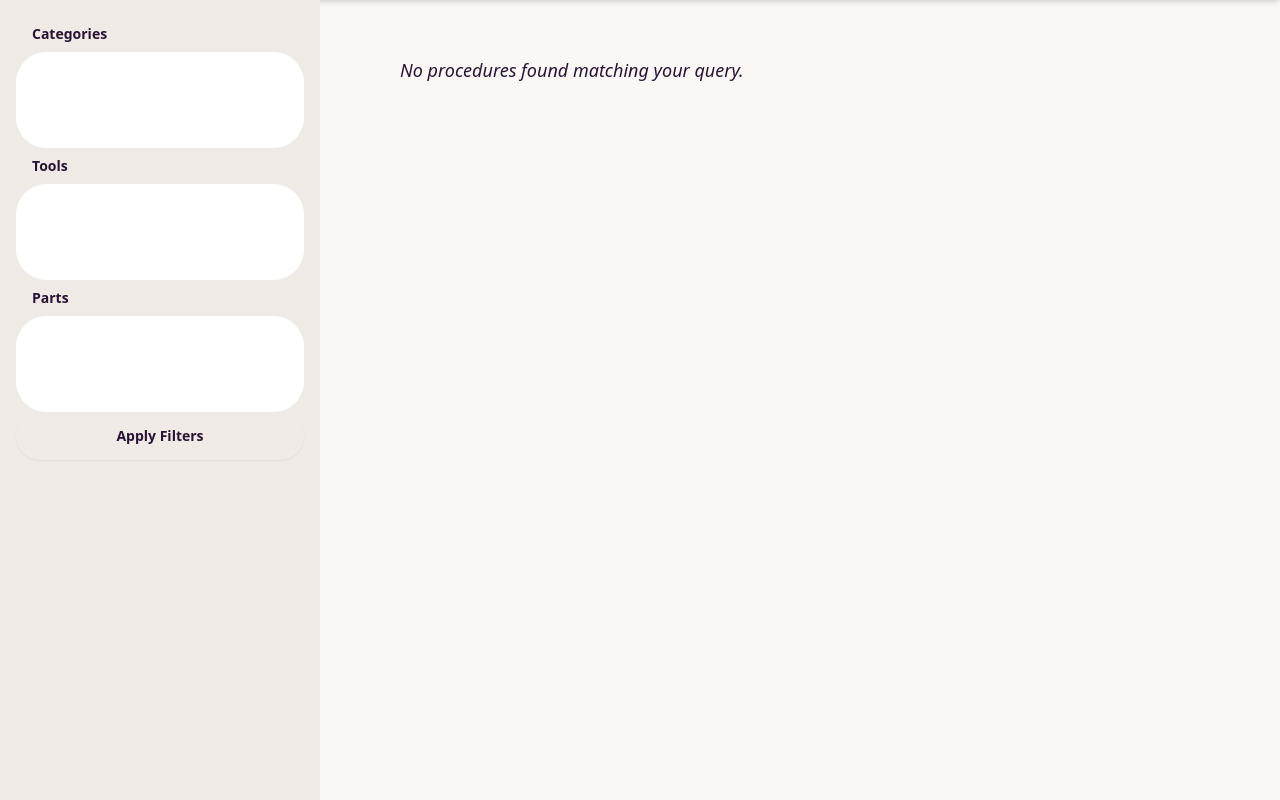
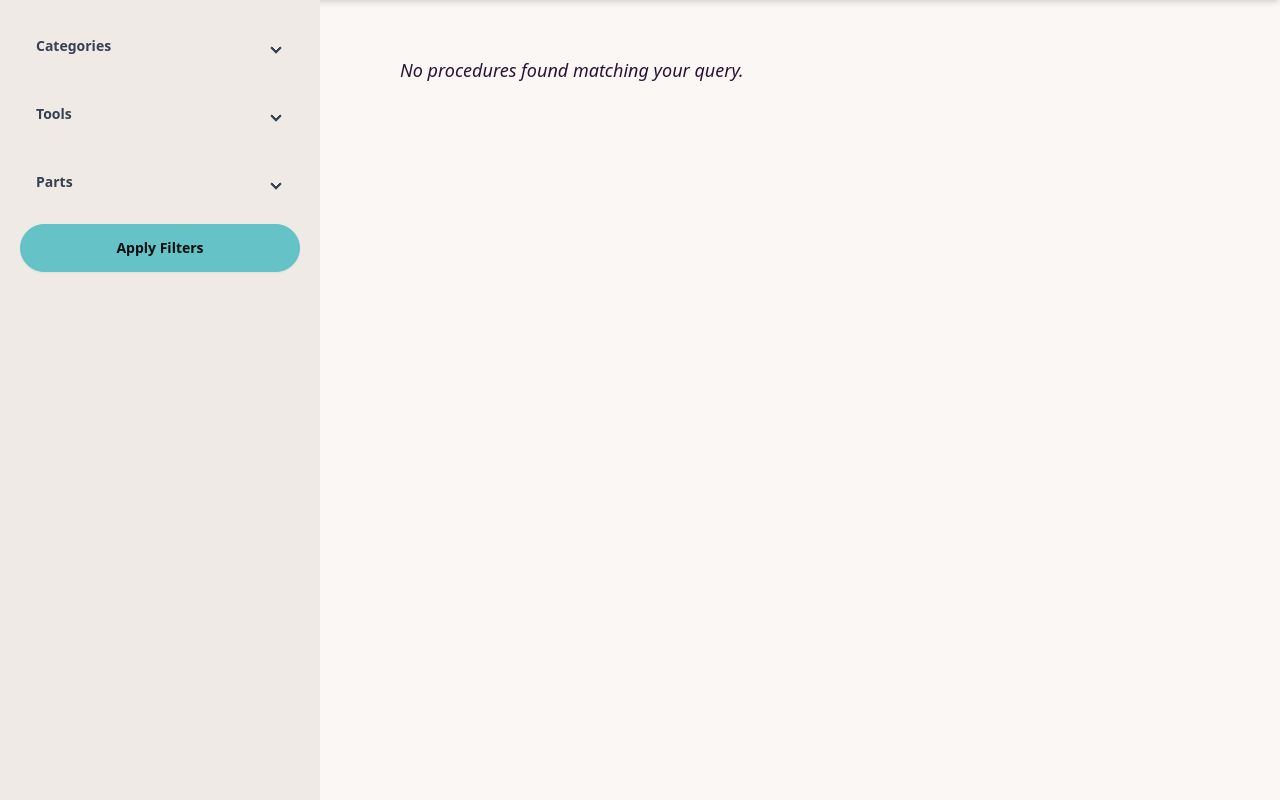
Before and after one commit to Divrr/CITS3005-project, a Flask app: template app/templates/searchpage.html in a window 1280 px wide. Shown: the part 80-880 px from the top of the page. Run offline with Flask 3, Linux system fonts and the light colour scheme; the template is opened without the code that fills it: values that come from a table or form of the project are taken from there, others are empty.

Commit message:
implemented style changes and separation of concerns on faceted search

```diff
--- a/app/forms.py
+++ b/app/forms.py
@@ -3,7 +3,7 @@ from wtforms import StringField, SelectMultipleField, SubmitField
 from wtforms.validators import DataRequired
 
 class SearchForm(FlaskForm):
-    query = StringField('Query', validators=[DataRequired()])
+    query = StringField('Query')
     categories = SelectMultipleField('Categories', choices=[], coerce=str)
     tools = SelectMultipleField('Tools', choices=[], coerce=str)
     parts = SelectMultipleField('Parts', choices=[], coerce=str)
--- a/app/static/src/output.css
+++ b/app/static/src/output.css
@@ -868,6 +859,70 @@ html {
   --tw-border-opacity: 0.2;
 }
 
+.collapse:not(td):not(tr):not(colgroup) {
+  visibility: visible;
+}
+
+.collapse {
+  position: relative;
+  display: grid;
+  overflow: hidden;
+  grid-template-rows: auto 0fr;
+  transition: grid-template-rows 0.2s;
+  width: 100%;
+  border-radius: var(--rounded-box, 1rem);
+}
+
+.collapse-title,
+.collapse > input[type="checkbox"],
+.collapse > input[type="radio"],
+.collapse-content {
+  grid-column-start: 1;
+  grid-row-start: 1;
+}
+
+.collapse > input[type="checkbox"],
+.collapse > input[type="radio"] {
+  -webkit-appearance: none;
+     -moz-appearance: none;
+          appearance: none;
+  opacity: 0;
+}
+
+.collapse-content {
+  visibility: hidden;
+  grid-column-start: 1;
+  grid-row-start: 2;
+  min-height: 0px;
+  transition: visibility 0.2s;
+  transition: padding 0.2s ease-out,
+    background-color 0.2s ease-out;
+  padding-left: 1rem;
+  padding-right: 1rem;
+  cursor: unset;
+}
+
+.collapse[open],
+.collapse-open,
+.collapse:focus:not(.collapse-close) {
+  grid-template-rows: auto 1fr;
+}
+
+.collapse:not(.collapse-close):has(> input[type="checkbox"]:checked),
+.collapse:not(.collapse-close):has(> input[type="radio"]:checked) {
+  grid-template-rows: auto 1fr;
+}
+
+.collapse[open] > .collapse-content,
+.collapse-open > .collapse-content,
+.collapse:focus:not(.collapse-close) > .collapse-content,
+.collapse:not(.collapse-close) > input[type="checkbox"]:checked ~ .collapse-content,
+.collapse:not(.collapse-close) > input[type="radio"]:checked ~ .collapse-content {
+  visibility: visible;
+  min-height: -moz-fit-content;
+  min-height: fit-content;
+}
+
 .drawer {
   position: relative;
   display: grid;
@@ -1143,59 +1198,6 @@ html {
   text-decoration-line: underline;
 }
 
-.menu {
-  display: flex;
-  flex-direction: column;
-  flex-wrap: wrap;
-  font-size: 0.875rem;
-  line-height: 1.25rem;
-  padding: 0.5rem;
-}
-
-.menu :where(li ul) {
-  position: relative;
-  white-space: nowrap;
-  margin-inline-start: 1rem;
-  padding-inline-start: 0.5rem;
-}
-
-.menu :where(li:not(.menu-title) > *:not(ul, details, .menu-title, .btn)), .menu :where(li:not(.menu-title) > details > summary:not(.menu-title)) {
-  display: grid;
-  grid-auto-flow: column;
-  align-content: flex-start;
-  align-items: center;
-  gap: 0.5rem;
-  grid-auto-columns: minmax(auto, max-content) auto max-content;
-  -webkit-user-select: none;
-     -moz-user-select: none;
-          user-select: none;
-}
-
-.menu li.disabled {
-  cursor: not-allowed;
-  -webkit-user-select: none;
-     -moz-user-select: none;
-          user-select: none;
-  color: var(--fallback-bc,oklch(var(--bc)/0.3));
-}
-
-.menu :where(li > .menu-dropdown:not(.menu-dropdown-show)) {
-  display: none;
-}
-
-:where(.menu li) {
-  position: relative;
-  display: flex;
-  flex-shrink: 0;
-  flex-direction: column;
-  flex-wrap: wrap;
-  align-items: stretch;
-}
-
-:where(.menu li) .badge {
-  justify-self: end;
-}
-
 .navbar {
   display: flex;
   align-items: center;
@@ -1207,6 +1209,40 @@ html {
 :where(.navbar > *:not(script, style)) {
   display: inline-flex;
   align-items: center;
+}
+
+.select {
+  display: inline-flex;
+  cursor: pointer;
+  -webkit-user-select: none;
+     -moz-user-select: none;
+          user-select: none;
+  -webkit-appearance: none;
+     -moz-appearance: none;
+          appearance: none;
+  height: 3rem;
+  min-height: 3rem;
+  padding-inline-start: 1rem;
+  padding-inline-end: 2.5rem;
+  font-size: 0.875rem;
+  line-height: 1.25rem;
+  line-height: 2;
+  border-radius: var(--rounded-btn, 0.5rem);
+  border-width: 1px;
+  border-color: transparent;
+  --tw-bg-opacity: 1;
+  background-color: var(--fallback-b1,oklch(var(--b1)/var(--tw-bg-opacity)));
+  background-image: linear-gradient(45deg, transparent 50%, currentColor 50%),
+    linear-gradient(135deg, currentColor 50%, transparent 50%);
+  background-position: calc(100% - 20px) calc(1px + 50%),
+    calc(100% - 16.1px) calc(1px + 50%);
+  background-size: 4px 4px,
+    4px 4px;
+  background-repeat: no-repeat;
+}
+
+.select[multiple] {
+  height: auto;
 }
 
 .steps {
@@ -1251,12 +1287,35 @@ html {
     background-color: var(--btn-color, var(--fallback-b2));
     border-color: var(--btn-color, var(--fallback-b2));
   }
+
+  .btn-primary {
+    --btn-color: var(--fallback-p);
+  }
+}
+
+@supports (color: color-mix(in oklab, black, black)) {
+  .btn-outline.btn-primary.btn-active {
+    background-color: color-mix(in oklab, var(--fallback-p,oklch(var(--p)/1)) 90%, black);
+    border-color: color-mix(in oklab, var(--fallback-p,oklch(var(--p)/1)) 90%, black);
+  }
 }
 
 .btn:focus-visible {
   outline-style: solid;
   outline-width: 2px;
   outline-offset: 2px;
+}
+
+.btn-primary {
+  --tw-text-opacity: 1;
+  color: var(--fallback-pc,oklch(var(--pc)/var(--tw-text-opacity)));
+  outline-color: var(--fallback-p,oklch(var(--p)/1));
+}
+
+@supports (color: oklch(0% 0 0)) {
+  .btn-primary {
+    --btn-color: var(--p);
+  }
 }
 
 .btn.glass {
@@ -1409,6 +1478,130 @@ html {
   }
 }
 
+details.collapse {
+  width: 100%;
+}
+
+details.collapse summary {
+  position: relative;
+  display: block;
+  outline: 2px solid transparent;
+  outline-offset: 2px;
+}
+
+details.collapse summary::-webkit-details-marker {
+  display: none;
+}
+
+.collapse:focus-visible {
+  outline-style: solid;
+  outline-width: 2px;
+  outline-offset: 2px;
+  outline-color: var(--fallback-bc,oklch(var(--bc)/1));
+}
+
+.collapse:has(.collapse-title:focus-visible),
+.collapse:has(> input[type="checkbox"]:focus-visible),
+.collapse:has(> input[type="radio"]:focus-visible) {
+  outline-style: solid;
+  outline-width: 2px;
+  outline-offset: 2px;
+  outline-color: var(--fallback-bc,oklch(var(--bc)/1));
+}
+
+.collapse-arrow > .collapse-title:after {
+  position: absolute;
+  display: block;
+  height: 0.5rem;
+  width: 0.5rem;
+  --tw-translate-y: -100%;
+  --tw-rotate: 45deg;
+  transform: translate(var(--tw-translate-x), var(--tw-translate-y)) rotate(var(--tw-rotate)) skewX(var(--tw-skew-x)) skewY(var(--tw-skew-y)) scaleX(var(--tw-scale-x)) scaleY(var(--tw-scale-y));
+  transition-property: all;
+  transition-timing-function: cubic-bezier(0.4, 0, 0.2, 1);
+  transition-timing-function: cubic-bezier(0, 0, 0.2, 1);
+  transition-duration: 150ms;
+  transition-duration: 0.2s;
+  top: 1.9rem;
+  inset-inline-end: 1.4rem;
+  content: "";
+  transform-origin: 75% 75%;
+  box-shadow: 2px 2px;
+  pointer-events: none;
+}
+
+.collapse-plus > .collapse-title:after {
+  position: absolute;
+  display: block;
+  height: 0.5rem;
+  width: 0.5rem;
+  transition-property: all;
+  transition-timing-function: cubic-bezier(0.4, 0, 0.2, 1);
+  transition-timing-function: cubic-bezier(0, 0, 0.2, 1);
+  transition-duration: 300ms;
+  top: 0.9rem;
+  inset-inline-end: 1.4rem;
+  content: "+";
+  pointer-events: none;
+}
+
+.collapse:not(.collapse-open):not(.collapse-close) > input[type="checkbox"],
+.collapse:not(.collapse-open):not(.collapse-close) > input[type="radio"]:not(:checked),
+.collapse:not(.collapse-open):not(.collapse-close) > .collapse-title {
+  cursor: pointer;
+}
+
+.collapse:focus:not(.collapse-open):not(.collapse-close):not(.collapse[open]) > .collapse-title {
+  cursor: unset;
+}
+
+.collapse-title {
+  position: relative;
+}
+
+:where(.collapse > input[type="checkbox"]),
+:where(.collapse > input[type="radio"]) {
+  z-index: 1;
+}
+
+.collapse-title,
+:where(.collapse > input[type="checkbox"]),
+:where(.collapse > input[type="radio"]) {
+  width: 100%;
+  padding: 1rem;
+  padding-inline-end: 3rem;
+  min-height: 3.75rem;
+  transition: background-color 0.2s ease-out;
+}
+
+.collapse[open] > :where(.collapse-content),
+.collapse-open > :where(.collapse-content),
+.collapse:focus:not(.collapse-close) > :where(.collapse-content),
+.collapse:not(.collapse-close) > :where(input[type="checkbox"]:checked ~ .collapse-content),
+.collapse:not(.collapse-close) > :where(input[type="radio"]:checked ~ .collapse-content) {
+  padding-bottom: 1rem;
+  transition: padding 0.2s ease-out,
+    background-color 0.2s ease-out;
+}
+
+.collapse[open].collapse-arrow > .collapse-title:after,
+.collapse-open.collapse-arrow > .collapse-title:after,
+.collapse-arrow:focus:not(.collapse-close) > .collapse-title:after,
+.collapse-arrow:not(.collapse-close) > input[type="checkbox"]:checked ~ .collapse-title:after,
+.collapse-arrow:not(.collapse-close) > input[type="radio"]:checked ~ .collapse-title:after {
+  --tw-translate-y: -50%;
+  --tw-rotate: 225deg;
+  transform: translate(var(--tw-translate-x), var(--tw-translate-y)) rotate(var(--tw-rotate)) skewX(var(--tw-skew-x)) skewY(var(--tw-skew-y)) scaleX(var(--tw-scale-x)) scaleY(var(--tw-scale-y));
+}
+
+.collapse[open].collapse-plus > .collapse-title:after,
+.collapse-open.collapse-plus > .collapse-title:after,
+.collapse-plus:focus:not(.collapse-close) > .collapse-title:after,
+.collapse-plus:not(.collapse-close) > input[type="checkbox"]:checked ~ .collapse-title:after,
+.collapse-plus:not(.collapse-close) > input[type="radio"]:checked ~ .collapse-title:after {
+  content: "−";
+}
+
 .drawer-toggle:checked ~ .drawer-side > .drawer-overlay {
   background-color: #0006;
 }
@@ -1503,88 +1696,6 @@ html {
 .link:focus-visible {
   outline: 2px solid currentColor;
   outline-offset: 2px;
-}
-
-:where(.menu li:empty) {
-  --tw-bg-opacity: 1;
-  background-color: var(--fallback-bc,oklch(var(--bc)/var(--tw-bg-opacity)));
-  opacity: 0.1;
-  margin: 0.5rem 1rem;
-  height: 1px;
-}
-
-.menu :where(li ul):before {
-  position: absolute;
-  bottom: 0.75rem;
-  inset-inline-start: 0px;
-  top: 0.75rem;
-  width: 1px;
-  --tw-bg-opacity: 1;
-  background-color: var(--fallback-bc,oklch(var(--bc)/var(--tw-bg-opacity)));
-  opacity: 0.1;
-  content: "";
-}
-
-.menu :where(li:not(.menu-title) > *:not(ul, details, .menu-title, .btn)),
-.menu :where(li:not(.menu-title) > details > summary:not(.menu-title)) {
-  border-radius: var(--rounded-btn, 0.5rem);
-  padding-left: 1rem;
-  padding-right: 1rem;
-  padding-top: 0.5rem;
-  padding-bottom: 0.5rem;
-  text-align: start;
-  transition-property: color, background-color, border-color, text-decoration-color, fill, stroke, opacity, box-shadow, transform, filter, -webkit-backdrop-filter;
-  transition-property: color, background-color, border-color, text-decoration-color, fill, stroke, opacity, box-shadow, transform, filter, backdrop-filter;
-  transition-property: color, background-color, border-color, text-decoration-color, fill, stroke, opacity, box-shadow, transform, filter, backdrop-filter, -webkit-backdrop-filter;
-  transition-timing-function: cubic-bezier(0.4, 0, 0.2, 1);
-  transition-timing-function: cubic-bezier(0, 0, 0.2, 1);
-  transition-duration: 200ms;
-  text-wrap: balance;
-}
-
-:where(.menu li:not(.menu-title, .disabled) > *:not(ul, details, .menu-title)):not(summary, .active, .btn).focus, :where(.menu li:not(.menu-title, .disabled) > *:not(ul, details, .menu-title)):not(summary, .active, .btn):focus, :where(.menu li:not(.menu-title, .disabled) > *:not(ul, details, .menu-title)):is(summary):not(.active, .btn):focus-visible, :where(.menu li:not(.menu-title, .disabled) > details > summary:not(.menu-title)):not(summary, .active, .btn).focus, :where(.menu li:not(.menu-title, .disabled) > details > summary:not(.menu-title)):not(summary, .active, .btn):focus, :where(.menu li:not(.menu-title, .disabled) > details > summary:not(.menu-title)):is(summary):not(.active, .btn):focus-visible {
-  cursor: pointer;
-  background-color: var(--fallback-bc,oklch(var(--bc)/0.1));
-  --tw-text-opacity: 1;
-  color: var(--fallback-bc,oklch(var(--bc)/var(--tw-text-opacity)));
-  outline: 2px solid transparent;
-  outline-offset: 2px;
-}
-
-.menu li > *:not(ul, .menu-title, details, .btn):active,
-.menu li > *:not(ul, .menu-title, details, .btn).active,
-.menu li > details > summary:active {
-  --tw-bg-opacity: 1;
-  background-color: var(--fallback-n,oklch(var(--n)/var(--tw-bg-opacity)));
-  --tw-text-opacity: 1;
-  color: var(--fallback-nc,oklch(var(--nc)/var(--tw-text-opacity)));
-}
-
-.menu :where(li > details > summary)::-webkit-details-marker {
-  display: none;
-}
-
-.menu :where(li > details > summary):after,
-.menu :where(li > .menu-dropdown-toggle):after {
-  justify-self: end;
-  display: block;
-  margin-top: -0.5rem;
-  height: 0.5rem;
-  width: 0.5rem;
-  transform: rotate(45deg);
-  transition-property: transform, margin-top;
-  transition-duration: 0.3s;
-  transition-timing-function: cubic-bezier(0.4, 0, 0.2, 1);
-  content: "";
-  transform-origin: 75% 75%;
-  box-shadow: 2px 2px;
-  pointer-events: none;
-}
-
-.menu :where(li > details[open] > summary):after,
-.menu :where(li > .menu-dropdown-toggle.menu-dropdown-show):after {
-  transform: rotate(225deg);
-  margin-top: 0;
 }
 
 .mockup-browser .mockup-browser-toolbar .input {
@@ -1676,6 +1787,54 @@ html {
   }
 }
 
+.select-bordered {
+  border-color: var(--fallback-bc,oklch(var(--bc)/0.2));
+}
+
+.select:focus {
+  box-shadow: none;
+  border-color: var(--fallback-bc,oklch(var(--bc)/0.2));
+  outline-style: solid;
+  outline-width: 2px;
+  outline-offset: 2px;
+  outline-color: var(--fallback-bc,oklch(var(--bc)/0.2));
+}
+
+.select-disabled,
+  .select:disabled,
+  .select[disabled] {
+  cursor: not-allowed;
+  --tw-border-opacity: 1;
+  border-color: var(--fallback-b2,oklch(var(--b2)/var(--tw-border-opacity)));
+  --tw-bg-opacity: 1;
+  background-color: var(--fallback-b2,oklch(var(--b2)/var(--tw-bg-opacity)));
+  color: var(--fallback-bc,oklch(var(--bc)/0.4));
+}
+
+.select-disabled::-moz-placeholder, .select:disabled::-moz-placeholder, .select[disabled]::-moz-placeholder {
+  color: var(--fallback-bc,oklch(var(--bc)/var(--tw-placeholder-opacity)));
+  --tw-placeholder-opacity: 0.2;
+}
+
+.select-disabled::placeholder,
+  .select:disabled::placeholder,
+  .select[disabled]::placeholder {
+  color: var(--fallback-bc,oklch(var(--bc)/var(--tw-placeholder-opacity)));
+  --tw-placeholder-opacity: 0.2;
+}
+
+.select-multiple,
+  .select[multiple],
+  .select[size].select:not([size="1"]) {
+  background-image: none;
+  padding-right: 1rem;
+}
+
+[dir="rtl"] .select {
+  background-position: calc(0% + 12px) calc(1px + 50%),
+    calc(0% + 16px) calc(1px + 50%);
+}
+
 @keyframes skeleton {
   from {
     background-position: 150%;
@@ -1978,20 +2137,16 @@ html:has(.drawer-toggle:checked) {
   transform: translate(var(--tw-translate-x), var(--tw-translate-y)) rotate(var(--tw-rotate)) skewX(var(--tw-skew-x)) skewY(var(--tw-skew-y)) scaleX(var(--tw-scale-x)) scaleY(var(--tw-scale-y));
 }
 
+.collapse {
+  visibility: collapse;
+}
+
 .static {
   position: static;
 }
 
 .m-0 {
   margin: 0px;
-}
-
-.m-5 {
-  margin: 1.25rem;
-}
-
-.m-10 {
-  margin: 2.5rem;
 }
 
 .mx-auto {
@@ -2013,12 +2163,20 @@ html:has(.drawer-toggle:checked) {
   margin-bottom: 2.5rem;
 }
 
+.mb-2 {
+  margin-bottom: 0.5rem;
+}
+
 .mb-4 {
   margin-bottom: 1rem;
 }
 
 .mr-2 {
   margin-right: 0.5rem;
+}
+
+.mt-4 {
+  margin-top: 1rem;
 }
 
 .mt-6 {
@@ -2184,13 +2322,12 @@ html:has(.drawer-toggle:checked) {
   background-color: rgb(254 249 195 / var(--tw-bg-opacity));
 }
 
-.bg-blue-500 {
-  --tw-bg-opacity: 1;
-  background-color: rgb(59 130 246 / var(--tw-bg-opacity));
-}
-
 .p-4 {
   padding: 1rem;
+}
+
+.p-5 {
+  padding: 1.25rem;
 }
 
 .py-4 {
@@ -2206,44 +2343,40 @@ html:has(.drawer-toggle:checked) {
   font-family: ui-sans-serif, system-ui, sans-serif, "Apple Color Emoji", "Segoe UI Emoji", "Segoe UI Symbol", "Noto Color Emoji";
 }
 
-.font-mono {
-  font-family: ui-monospace, SFMono-Regular, Menlo, Monaco, Consolas, "Liberation Mono", "Courier New", monospace;
-}
-
 .text-2xl {
   font-size: 1.5rem;
   line-height: 2rem;
 }
 
+.text-lg {
+  font-size: 1.125rem;
+  line-height: 1.75rem;
+}
+
+.text-sm {
+  font-size: 0.875rem;
+  line-height: 1.25rem;
+}
+
 .text-xl {
   font-size: 1.25rem;
   line-height: 1.75rem;
 }
 
-.text-lg {
-  font-size: 1.125rem;
-  line-height: 1.75rem;
-}
-
 .font-bold {
   font-weight: 700;
 }
 
+.font-light {
+  font-weight: 300;
+}
+
 .font-semibold {
   font-weight: 600;
 }
 
-.font-light {
-  font-weight: 300;
-}
-
 .italic {
   font-style: italic;
-}
-
-.text-base-content {
-  --tw-text-opacity: 1;
-  color: var(--fallback-bc,oklch(var(--bc)/var(--tw-text-opacity)));
 }
 
 .text-blue-500 {
@@ -2251,6 +2384,11 @@ html:has(.drawer-toggle:checked) {
   color: rgb(59 130 246 / var(--tw-text-opacity));
 }
 
+.text-gray-700 {
+  --tw-text-opacity: 1;
+  color: rgb(55 65 81 / var(--tw-text-opacity));
+}
+
 .text-red-700 {
   --tw-text-opacity: 1;
   color: rgb(185 28 28 / var(--tw-text-opacity));
--- a/app/templates/search_results.html
+++ b/app/templates/search_results.html
@@ -1,18 +1,14 @@
-<!-- search_results.html -->
-{% extends 'base.html' %} {% block body %}
 {% if procedures %}
-  <p class="text-lg font-light italic py-4">Found {{ procedures|length }} procedures matching "{{ query }}".</p>
-{% else %}
-  <p class="text-lg font-light italic py-4">No procedures found matching your query.</p>
-{% endif %}
-
+<p class="text-lg font-light italic py-4">Found {{ procedures|length }} procedures matching "{{ query }}".</p>
 <div class="grid grid-cols-1 md:grid-cols-2 gap-4">
   {% for procedure in procedures %}
-  <div class="card p-4 shadow-md transitionhover:-translate-y-0.5 hover:scale-105 duration-300">
-    <a href="{{ url_for('procedure_detail', procedure_id=procedure.id) }}">
+  <div class="card p-4 shadow-md transition hover:-translate-y-0.5 hover:scale-105 duration-300">
+    <a href="{{ url_for('procedure_detail', procedure_id=procedure.name) }}">
       <p>{{ procedure.title }}</p>
     </a>
   </div>
   {% endfor %}
 </div>
-{% endblock %}
+{% else %}
+<p class="text-lg font-light italic py-4">No procedures found matching your query.</p>
+{% endif %}
--- a/app/templates/searchpage.html
+++ b/app/templates/searchpage.html
@@ -22,45 +22,12 @@
   <div class="drawer lg:drawer-open">
       <input id="my-drawer" type="checkbox" class="drawer-toggle" />
       <div class="drawer-content container mx-auto w-5/6 my-10">
-        <!-- Search Results -->
-        {% if procedures %}
-          <p class="text-lg font-light italic py-4">Found {{ procedures|length }} procedures matching "{{ query }}".</p>
-          <div class="grid grid-cols-1 md:grid-cols-2 gap-4">
-            {% for procedure in procedures %}
-            <div class="card p-4 shadow-md transition hover:-translate-y-0.5 hover:scale-105 duration-300">
-              <a href="{{ url_for('procedure_detail', procedure_id=procedure.name) }}">
-                <p>{{ procedure.title }}</p>
-              </a>
-            </div>
-            {% endfor %}
-          </div>
-        {% else %}
-          <p class="text-lg font-light italic py-4">No procedures found matching your query.</p>
-        {% endif %}
+        {% include 'search_results.html' %}
       </div>
       <div class="drawer-side">
         <label for="my-drawer" aria-label="close sidebar" class="drawer-overlay"></label>
-        <ul class="menu bg-base-200 text-base-content min-h-full w-80 p-4">
-          <!-- Facet Filters -->
-          <!-- Categories -->
-          <li>
-            <label class="block text-gray-700 text-sm font-bold mb-2">{{ form.categories.label }}</label>
-            {{ form.categories(class="select select-bordered w-full", multiple="multiple") }}
-          </li>
-          <!-- Tools -->
-          <li class="mt-4">
-            <label class="block text-gray-700 text-sm font-bold mb-2">{{ form.tools.label }}</label>
-            {{ form.tools(class="select select-bordered w-full", multiple="multiple") }}
-          </li>
-          <!-- Parts -->
-          <li class="mt-4">
-            <label class="block text-gray-700 text-sm font-bold mb-2">{{ form.parts.label }}</label>
-            {{ form.parts(class="select select-bordered w-full", multiple="multiple") }}
-          </li>
-          <!-- Submit Button -->
-          <li class="mt-4">
-            <button type="submit" class="btn btn-primary w-full">Apply Filters</button>
-          </li>
+        <ul class="bg-base-200 min-h-full w-80 p-5 gap-4">
+          {% include 'sidebar.html' %}
         </ul>
       </div>
     </div>
--- a/app/templates/sidebar.html
+++ b/app/templates/sidebar.html
@@ -1,2 +1,18 @@
-<li>sidebar content</li>
-<li>sidebar content</li>
+<!-- Facet Filters -->
+{% for collapsible in [form.categories, form.tools, form.parts] %}
+<li class="collapse collapse-arrow">
+    <input type="checkbox" />
+    <label class="collapse-title text-gray-700 text-sm font-bold mb-2">{{ collapsible.label }}</label>
+    <div class="collapse-content">
+        {% for thing in collapsible %}
+            <div class="flex items-center mb-2">
+                <input type="checkbox" id="{{ thing.id }}" name="{{ thing.name }}" class="mr-2">
+                <label for="{{ thing.id }}" class="text-gray-700 text-sm">{{ thing.label }}</label>
+            </div>
+        {% endfor %}
+    </div>
+</li>
+{% endfor %}
+<li>
+    <button type="submit" class="btn btn-primary w-full">Apply Filters</button>
+</li>
```
Also changed, not shown: other parts of app/static/src/output.css (+29 -93 lines).
